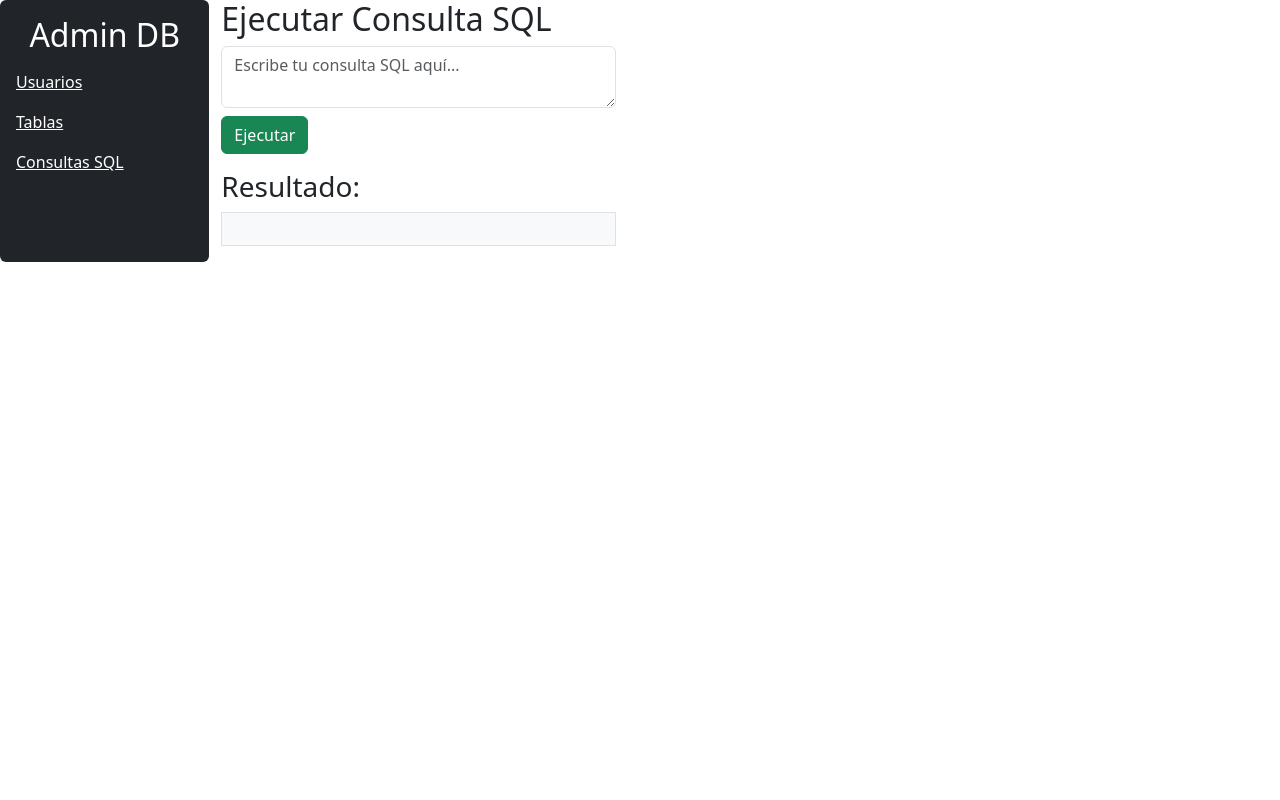
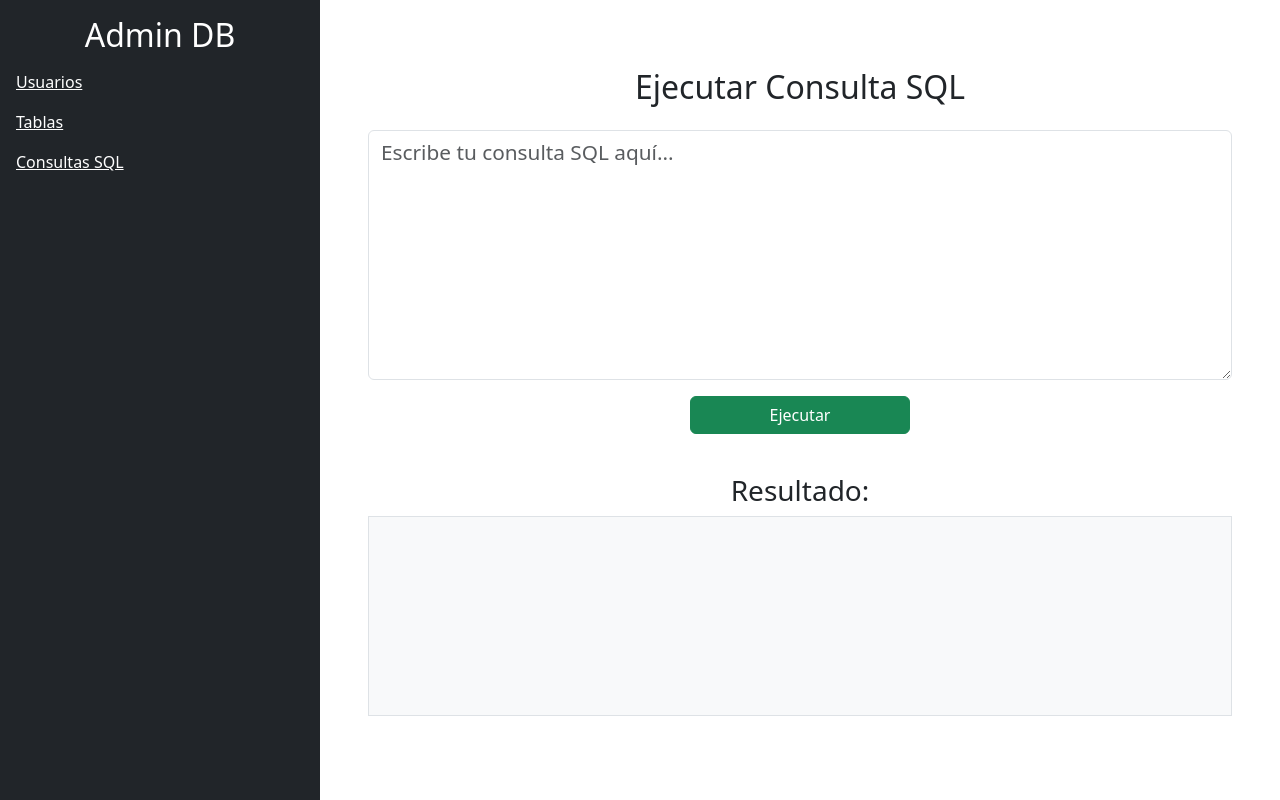
Before and after one commit to MiguelPalomo51/DBProject, an Angular app in the folder frontdb/: page /menuprincipal in a window 1280 px wide. Built offline with nearby package versions, Linux system fonts and the light colour scheme.

Commit message:
Cambios al menu, solo vista

```diff
--- a/frontdb/src/app/component/menuprincipal/menuprincipal.component.html
+++ b/frontdb/src/app/component/menuprincipal/menuprincipal.component.html
@@ -7,24 +7,24 @@
     <link href="https://cdn.jsdelivr.net/npm/bootstrap@5.3.0/dist/css/bootstrap.min.css" rel="stylesheet">
 </head>
 <body>
-    <div class="container-fluid full-height d-flex align-items-center">
-        <div class="row w-100 top w-5">
-            <div class="col-md-6">
-                <div class="row">
-                    <nav class="col-md-4 bg-dark text-white p-3 rounded">
-                        <h2 class="text-center">Admin DB</h2>
-                        <a href="#" class="d-block text-white py-2">Usuarios</a>
-                        <a href="#" class="d-block text-white py-2">Tablas</a>
-                        <a href="#" class="d-block text-white py-2">Consultas SQL</a>
-                    </nav>
-                    <div class="col-md-8">
-                        <h2>Ejecutar Consulta SQL</h2>
-                        <textarea id="query" class="form-control" placeholder="Escribe tu consulta SQL aquí..."></textarea>
-                        <button class="btn btn-success mt-2" onclick="ejecutarConsulta()">Ejecutar</button>
-                        <h3 class="mt-3">Resultado:</h3>
-                        <pre id="resultado" class="bg-light p-3 border"></pre>
-                    </div>
+    <div class="container-fluid p-0">
+        <div class="row g-0" style="min-height: 100vh;">
+            <!-- Menú lateral -->
+            <nav class="col-md-3 bg-dark text-white p-3 rounded-0 d-flex flex-column justify-content-start" style="min-height: 100vh;">
+                <h2 class="text-center">Admin DB</h2>
+                <a href="#" class="d-block text-white py-2">Usuarios</a>
+                <a href="#" class="d-block text-white py-2">Tablas</a>
+                <a href="#" class="d-block text-white py-2">Consultas SQL</a>
+            </nav>
+            <!-- Contenido principal -->
+            <div class="col-md-9 d-flex flex-column align-items-center justify-content-center" style="min-height: 100vh;">
+                <h2 class="mb-4">Ejecutar Consulta SQL</h2>
+                <textarea id="query" class="form-control mb-3" style="width: 90%; height: 250px; font-size: 1.3rem;" placeholder="Escribe tu consulta SQL aquí..."></textarea>
+                <div class="w-100 d-flex justify-content-center">
+                    <button class="btn btn-success mb-4" style="width: 220px;" onclick="ejecutarConsulta()">Ejecutar</button>
                 </div>
+                <h3 class="mt-3">Resultado:</h3>
+                <pre id="resultado" class="bg-light p-3 border" style="width: 90%; min-height: 200px; font-size: 1.15rem;"></pre>
             </div>
         </div>
     </div>
```
Also changed, not shown: 1 other file (tests, documents, lock files or other folders).
